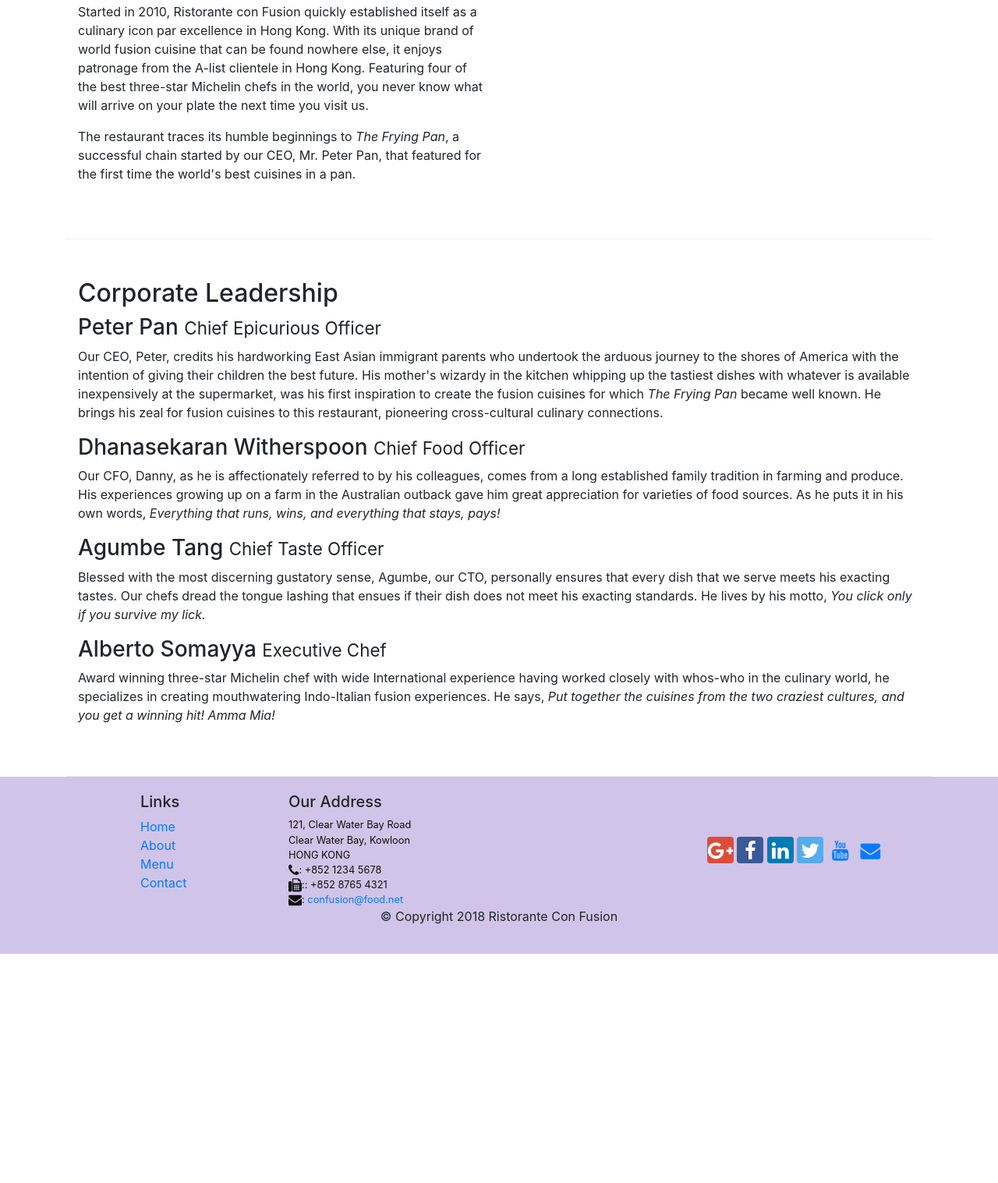
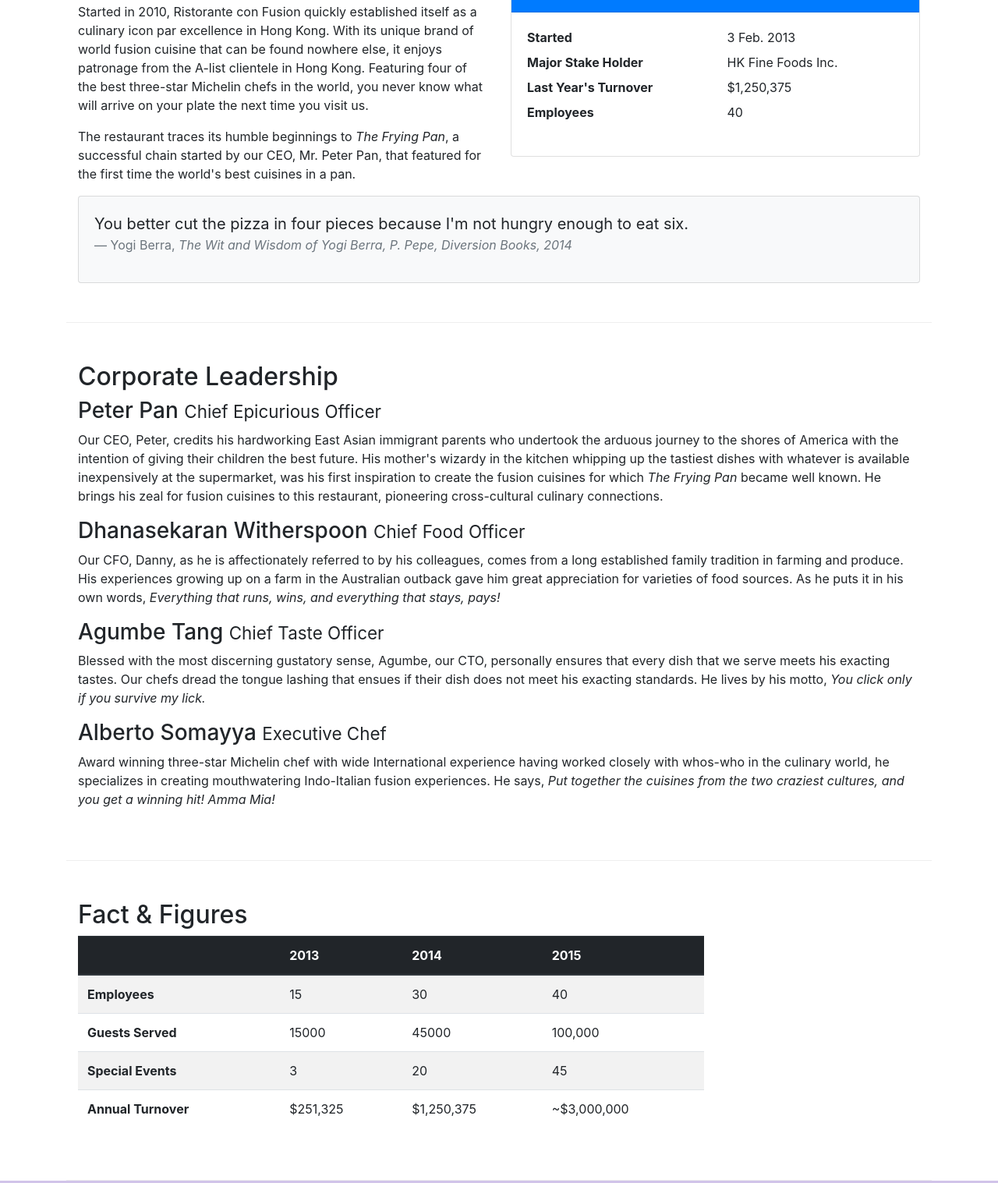
Before and after one commit to nikhilsharma96/Coursera-Bootstrap, a website: page aboutus.html in a window 1280 px wide. Shown: the part 558-2075 px from the top of the page at 78% size. Before the commit the page ends 1781 px from the top, so only its background shows below. Drawn offline with nearby package versions, Linux system fonts and the light colour scheme.

Commit message:
Tables and Cards

```diff
--- a/aboutus.html
+++ b/aboutus.html
@@ -65,7 +65,36 @@
                 <p>Started in 2010, Ristorante con Fusion quickly established itself as a culinary icon par excellence in Hong Kong. With its unique brand of world fusion cuisine that can be found nowhere else, it enjoys patronage from the A-list clientele in Hong Kong.  Featuring four of the best three-star Michelin chefs in the world, you never know what will arrive on your plate the next time you visit us.</p>
                 <p>The restaurant traces its humble beginnings to <em>The Frying Pan</em>, a successful chain started by our CEO, Mr. Peter Pan, that featured for the first time the world's best cuisines in a pan.</p>
             </div>
-            <div>
+            <div class="col-sm">
+                <div class="card">
+                    <h3 class="card-header bg-primary text-white">Facts at a Glance</h3>
+                    <div class="card-body">
+                        <dl class="row">
+                            <dt class="col-6">Started</dt>
+                            <dd class="col-6">3 Feb. 2013</dd>
+                            <dt class="col-6">Major Stake Holder</dt>
+                            <dd class="col-6">HK Fine Foods Inc.</dd>
+                            <dt class="col-6">Last Year's Turnover</dt>
+                            <dd class="col-6">$1,250,375</dd>
+                            <dt class="col-6">Employees</dt>
+                            <dd class="col-6">40</dd>
+                        </dl>
+                    </div>
+                </div>
+            </div>
+            <div class="col-12">
+                <div class="card card-body bg-light">
+                    <blockquote class="blockquote">
+                        <p class="mb-0">You better cut the pizza in four pieces
+                            because I'm not hungry enough to eat six.
+                        </p>
+                        <footer class="blockquote-footer">Yogi Berra,
+                            <cite title="Source Title">The Wit and Wisdom of
+                                Yogi Berra, P. Pepe, Diversion Books, 2014
+                            </cite>
+                        </footer>
+                    </blockquote>
+                </div>
             </div>
         </div>
 
@@ -83,7 +112,50 @@
                 <p class="d-none d-sm-block">Award winning three-star Michelin chef with wide International experience having worked closely with whos-who in the culinary world, he specializes in creating mouthwatering Indo-Italian fusion experiences. He says, <em>Put together the cuisines from the two craziest cultures, and you get a winning hit! Amma Mia!</em></p>
             </div>
        </div>
-
+       <div class="row-content">
+           <div class="col-12 col-sm-9">
+               <h2>Fact &amp; Figures</h2>
+               <div class="table-responsive">
+                <table class="table table-striped">
+                    <thead class="thead-dark">
+                        <tr>
+                            <th>&nbsp;</th>
+                            <th>2013</th>
+                            <th>2014</th>
+                            <th>2015</th>
+                        </tr>
+                    </thead>
+                    <tbody>
+                        <tr>
+                            <th>Employees</th>
+                            <td>15</td>
+                            <td>30</td>
+                            <td>40</td>
+                        </tr>
+                        <tr>
+                            <th>Guests Served</th>
+                            <td>15000</td>
+                            <td>45000</td>
+                            <td>100,000</td>
+                        </tr>
+                        <tr>
+                            <th>Special Events</th>
+                            <td>3</td>
+                            <td>20</td>
+                            <td>45</td>
+                        </tr>
+                        <tr>
+                            <th>Annual Turnover</th>
+                            <td>$251,325</td>
+                            <td>$1,250,375</td>
+                            <td>~$3,000,000</td>
+                        </tr>
+                    </tbody>
+                </table>
+            </div>
+           </div>
+           <div class="col-12 col-sm-3"></div>
+       </div>
     </div>
 
     <footer class="footer">
```
